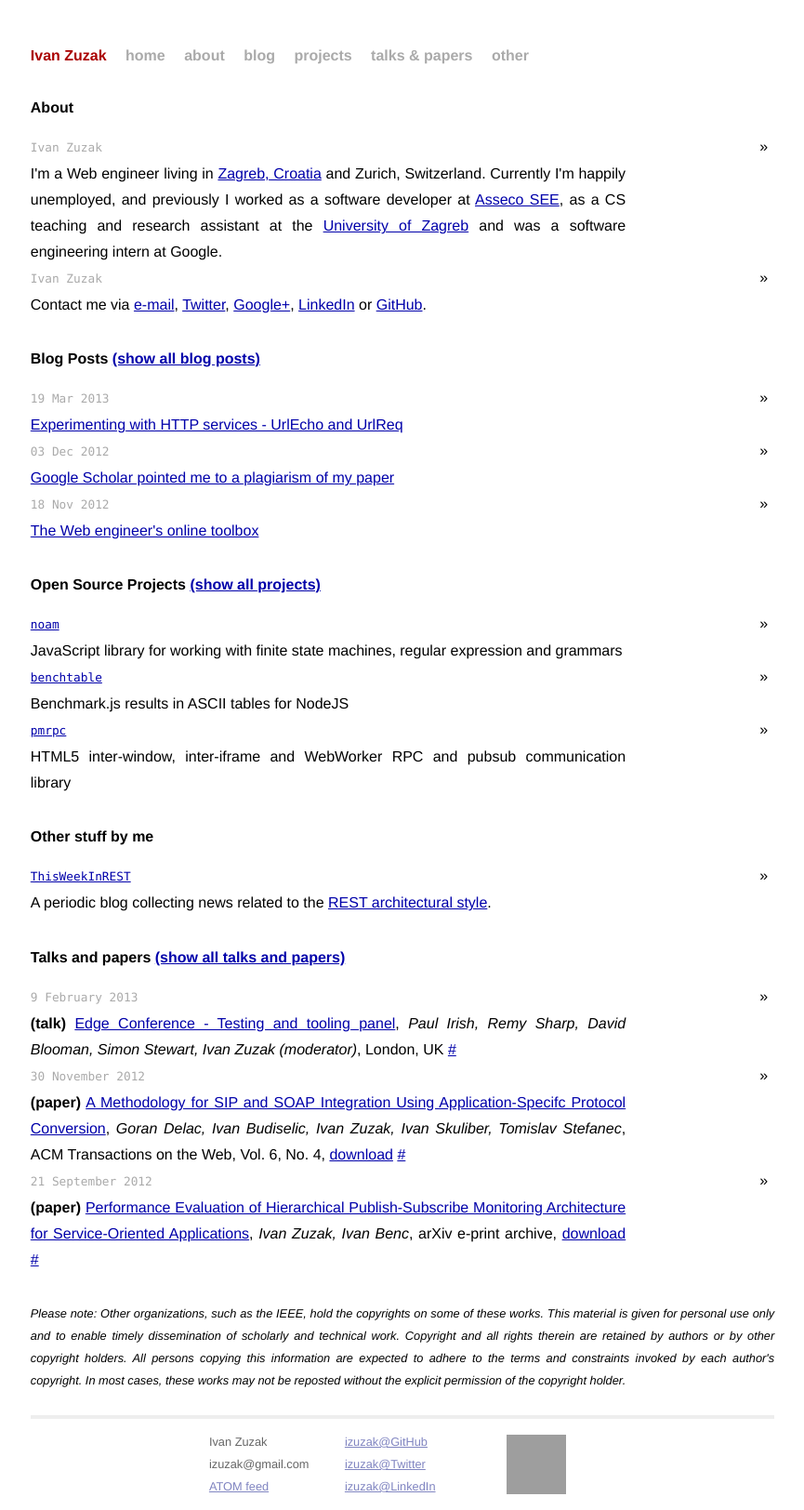
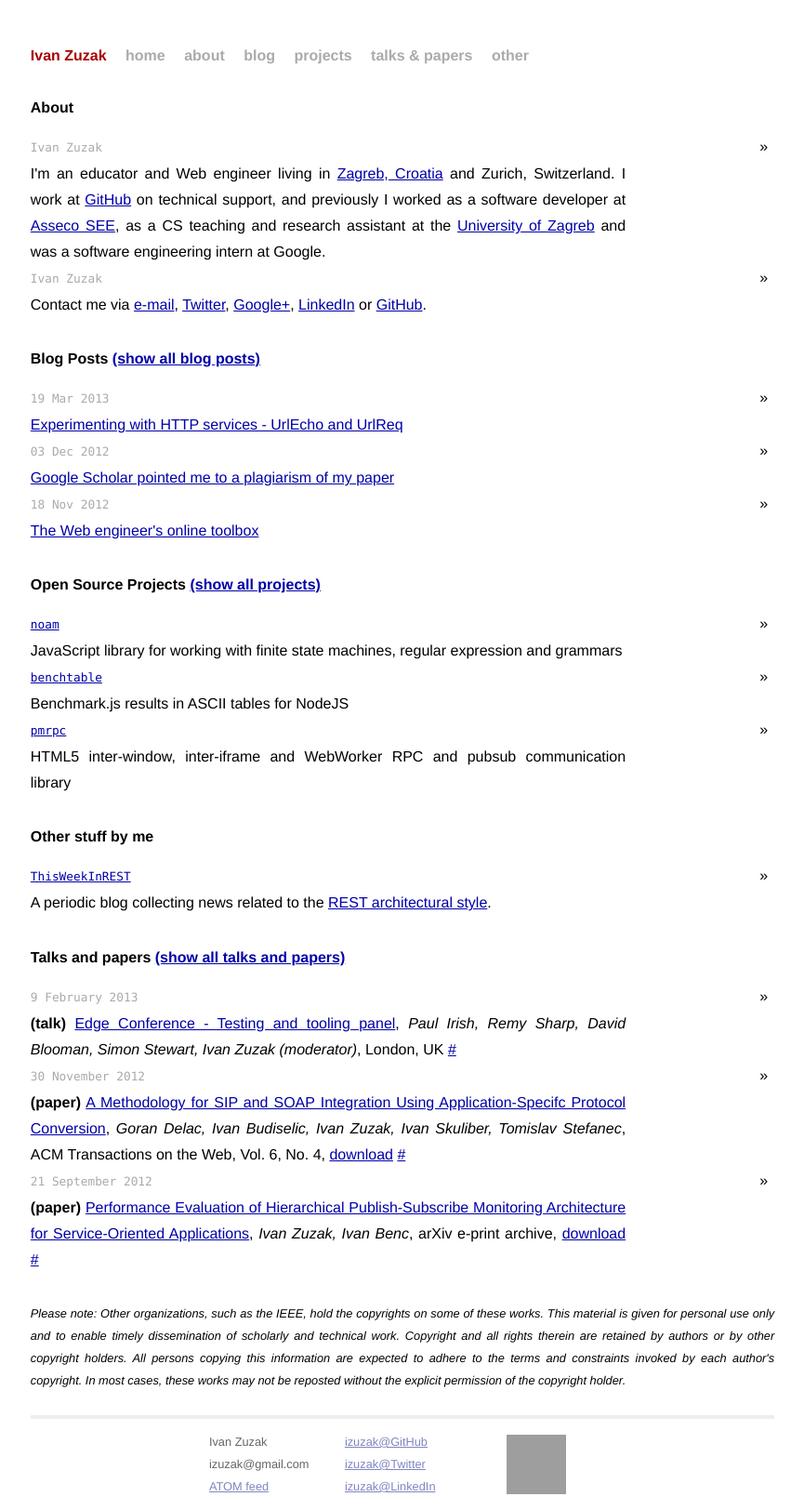
Before and after one commit to izuzak/izuzak.github.com, a Jekyll site: the page built from index.html, in a window 1280 px wide. Shown: the whole page at 93% size, without its empty margins (207-1072 px from the left). Built offline with Jekyll 4.4.1, drawn with Linux system fonts in a browser that asks for light colours; Markdown is read by kramdown in place of the engine named in the settings; comment, search, counter and statistics services are not loaded; grey boxes are pictures that could not be loaded.

Commit message:
Update website with position at GitHub

```diff
--- a/index.html
+++ b/index.html
@@ -164,7 +164,7 @@ talks:
     <li>
       <div class="first"><span>Ivan Zuzak</span></div>
       <div class="sep"> &raquo; </div>
-      <div class="second">I'm a Web engineer living in <a href="http://goo.gl/maps/qf9m">Zagreb, Croatia</a> and Zurich, Switzerland. Currently I'm happily unemployed, and previously I worked as a software developer at <a href="http://asseco.com/see/">Asseco SEE</a>, as a CS teaching and research assistant at the <a href="http://www.fer.hr/en">University of Zagreb</a> and was a software engineering intern at Google.</div>
+      <div class="second">I'm an educator and Web engineer living in <a href="http://goo.gl/maps/qf9m">Zagreb, Croatia</a> and Zurich, Switzerland. I work at <a href="https://github.com/">GitHub</a> on technical support, and previously I worked as a software developer at <a href="http://asseco.com/see/">Asseco SEE</a>, as a CS teaching and research assistant at the <a href="http://www.fer.hr/en">University of Zagreb</a> and was a software engineering intern at Google.</div>
     </li>
     <li>
       <div class="first"><span>Ivan Zuzak</span></div>
```
